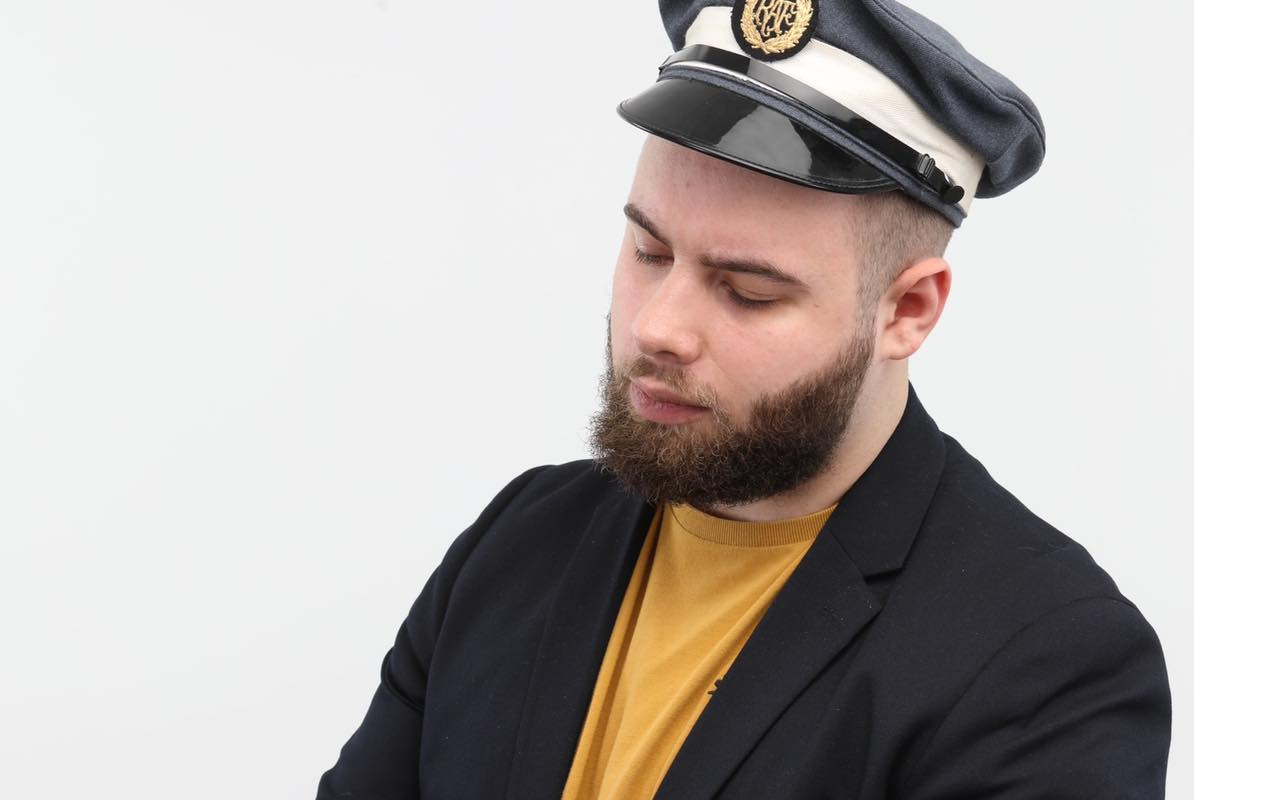
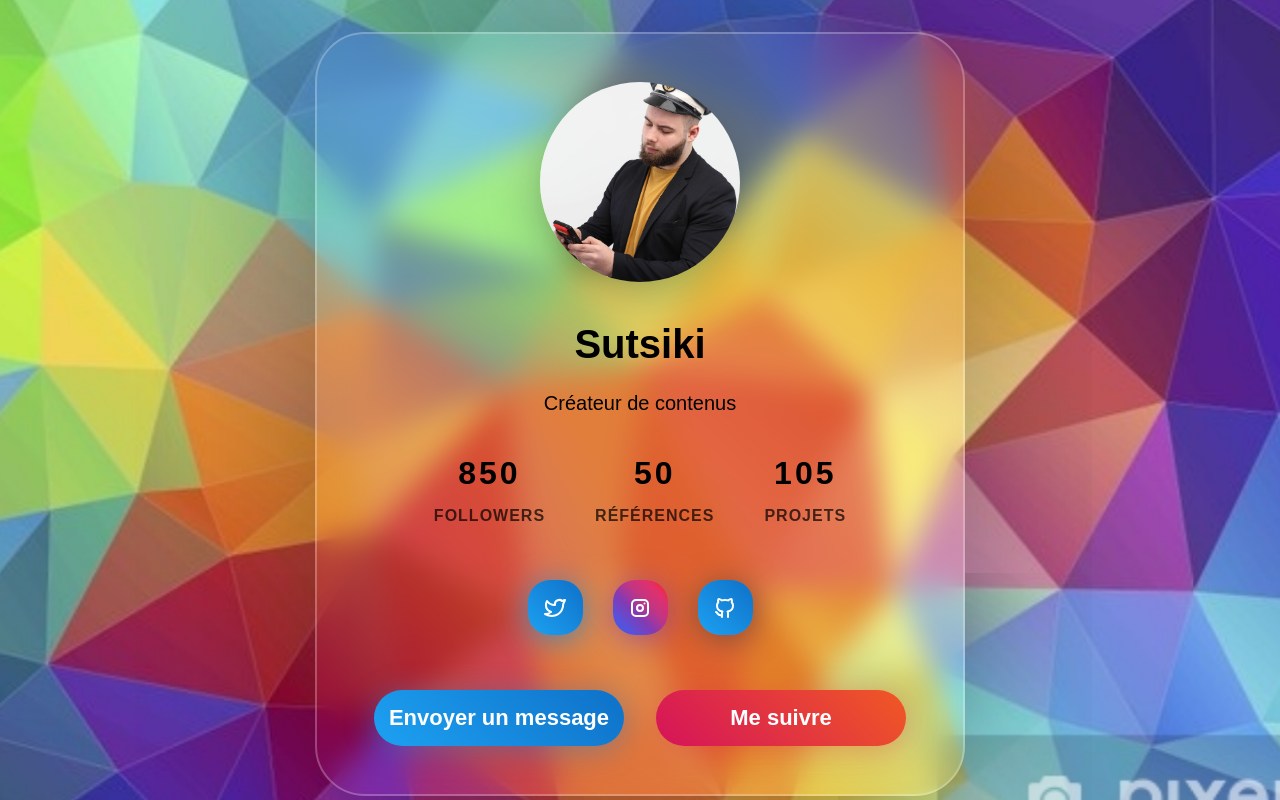
Before and after one commit to Sutsikii/First-page-server, a plain HTML site: page index.html in a window 1280 px wide. Shown: the top 800 px of the page. Drawn offline with Linux system fonts and the light colour scheme; a web font is replaced by a local one.

Commit message:
SCSS Compil + Images

```diff
--- /dev/null
+++ b/css/style.scss
@@ -0,0 +1,217 @@
+@import url('https://font.googleapis.com/css2?family=Poppins:wght@400;500;600;700&display=swap');
+
+
+body {
+    font: 18px "Poppins", sans-serif;
+    color: black;
+    min-height: 100vh;
+    padding: 2rem;
+    display: flex;
+    justify-content: center;
+    align-items: center;
+
+    &::before{
+        content: '';
+        position: fixed;
+        inset: 0;
+        z-index: -1;
+        pointer-events: none;
+        background: url("/papiers-peints-triangle-geometrique-triangle-multicolore-fond-d-39-ecran.jpg.jpg") no-repeat center;
+        background-size: cover;
+        animation: backgroundZoomAnimate 20s forwards;
+    }
+
+}
+
+@keyframes backgroundZoomAnimate{
+    from {
+        transform: scale(1);
+    }
+    to {
+        transform: scale(1.3);
+    }
+}
+
+.profile-card{
+    box-shadow: 0 18px 200px -60px black;
+    border-radius: 50px;
+    width: 650px;
+    position: relative;
+    backdrop-filter: blur(15px);
+    border: 2px solid #ffffff40;
+    padding: 3rem 5rem;
+    display: flex;
+    flex-direction: column;
+    gap: 40px;
+
+    @media screen and (max-width: 768px){
+        width: auto;
+    }
+
+    &_img img{
+        margin: auto;
+        width: 200px;
+        height: 200px;
+        display: block;
+        border-radius: 50%;
+        object-fit: cover;
+        box-shadow: 0 10px 60px -10px rgba(13, 28, 39, .5);
+    }
+
+
+    &_desc{
+        text-align: center;
+        display: flex;
+        flex-direction: column;
+        gap: 25px;
+
+        h1{
+            font-size: 2.5rem;
+            font-weight: bold;
+
+            & + div{
+                font-size: 20px;
+            }
+        }
+    }
+
+    &_info{
+        display: flex;
+        justify-content: center;
+        gap: 50px;
+
+        @media screen and (max-width: 576px) {
+            gap: 30px
+        }
+
+        & > div {
+            text-transform: uppercase;
+            font-weight: bold;
+            letter-spacing: 1px;
+            text-align: center;
+
+            & > *:first-child{
+                font-weight: bold;
+                letter-spacing: 3px;
+                font-size: 2rem;
+                margin-bottom: 15px;
+            }
+
+            & > *:last-child{
+                font-size: 16px;
+                opacity: .7;
+            }
+        }
+    }
+
+    &_social{
+        display: flex;
+        justify-content: center;
+        align-items: center;
+        flex-wrap: wrap;
+
+        a{
+            display: inline-flex;
+            width: 55px;
+            height: 55px;
+            margin: 15px;
+            border-radius: 40%;
+            align-items: center;
+            justify-content: center;
+            color:white;
+            position:relative;
+            flex-shrink: 0;
+            transition: all .2s;
+
+            @media screen and (max-width:768px){
+                width: 50px;
+                height: 50px;
+                margin:10px;
+            }
+
+            @media screen and (min-width:768){
+                &:hover{
+                    transform: scale(1.2) translateY(-5px);
+                }
+            }
+
+            &.twitter{
+                background: linear-gradient(45deg, #1da1f2, #0e71c8);
+                box-shadow: 0 4px 30px rgba(19, 127, 212, 0.7);
+            }
+
+            &.instagram{
+                background: linear-gradient(45deg, #405de6,
+                #5851db,
+                #833ab4,
+                #c13584,
+                #e1306c,
+                #fd1d1d);
+                box-shadow: 0 4px 30px rgba(120, 64, 190, 0.6);
+            }
+
+            &.github{
+                background: linear-gradient(45deg, #1da1f2, #0e71c8);
+                box-shadow: 0 4px 30px rgba(63, 65, 67, 0.6);
+            }
+        }
+    }
+
+    &_actions{
+        display: flex;
+        align-items: center;
+        justify-content: center;
+        gap: 2rem;
+
+        @media screen and (max-width:576px){
+            flex-direction: column;
+            gap: 1.5rem;
+        }
+
+        &>button{
+            font-weight: bold;
+            font-size: 22px;
+            padding: 15px 0;
+            text-align: center;
+            min-width: 250px;
+            border-radius: 50px;
+            color: white;
+            cursor: pointer;
+            transition: all .2s;
+
+            @media screen and (max-width:768px){
+                min-width: 170px;
+            }
+
+            @media screen and (max-width:576px){
+                min-width: inherit;
+                width: 100%;
+                max-width: 350px;
+            }
+
+            @media screen and (min-width:576px){
+                &:hover{
+                    transform: translateY(-5px);
+                }
+            }
+
+            &.blue{
+                background: linear-gradient(45deg, #1da1f2, #0e71c8);
+                box-shadow: 0 4px 30px rgba(19, 127, 212, 0.4);
+
+                &:hover{
+                    box-shadow: 0 7px 30px rgba(19, 127, 212, 0.75);
+                }
+            }
+
+            &.orange{
+                background: linear-gradient(45deg, #d5135a, #f05924);
+                box-shadow: 0 4px 30px rgba(223, 45, 70, 0.35);
+
+                &:hover{
+                    box-shadow: 0 7px 30px rgba(223, 45, 70, 0.75);
+                }
+            }
+        }
+    }
+}
--- a/index.html
+++ b/index.html
@@ -10,11 +10,11 @@
 </head>
 <body>
     <div class="profile-card">
-        <figure class="profile-card_img"">
+        <figure class="profile-card_img">
             <img src="nico-profil-card.jpg" alt="">
         </figure>
 
-        <div class="profil-card_desc">
+        <div class="profile-card_desc">
             <h1>Sutsiki</h1>
             <div>Créateur de contenus</div>
         </div>
@@ -36,15 +36,17 @@
                 <div>Projets</div>
             </div>
 
+        </div>
+
         <div class="profile-card_social">
-                <a href="#">
+            <a href="#" class="twitter">
                 <svg xmlns="http://www.w3.org/2000/svg" class="icon icon-tabler icon-tabler-brand-twitter" width="24" height="24" viewBox="0 0 24 24" stroke-width="2" stroke="currentColor" fill="none" stroke-linecap="round" stroke-linejoin="round">
                     <path stroke="none" d="M0 0h24v24H0z" fill="none"></path>
                     <path d="M22 4.01c-1 .49 -1.98 .689 -3 .99c-1.121 -1.265 -2.783 -1.335 -4.38 -.737s-2.643 2.06 -2.62 3.737v1c-3.245 .083 -6.135 -1.395 -8 -4c0 0 -4.182 7.433 4 11c-1.872 1.247 -3.739 2.088 -6 2c3.308 1.803 6.913 2.423 10.034 1.517c3.58 -1.04 6.522 -3.723 7.651 -7.742a13.84 13.84 0 0 0 .497 -3.753c-.002 -.249 1.51 -2.772 1.818 -4.013z"></path>
                     </svg>
             </a>
 
-                <a href="#">
+            <a href="#" class="instagram">
                 <svg xmlns="http://www.w3.org/2000/svg" class="icon icon-tabler icon-tabler-brand-instagram" width="24" height="24" viewBox="0 0 24 24" stroke-width="2" stroke="currentColor" fill="none" stroke-linecap="round" stroke-linejoin="round">
                     <path stroke="none" d="M0 0h24v24H0z" fill="none"></path>
                     <rect x="4" y="4" width="16" height="16" rx="4"></rect>
@@ -53,7 +55,7 @@
                     </svg>
             </a>
 
-                <a href="#">
+            <a href="#" class="github">
                 <svg xmlns="http://www.w3.org/2000/svg" class="icon icon-tabler icon-tabler-brand-github" width="24" height="24" viewBox="0 0 24 24" stroke-width="2" stroke="currentColor" fill="none" stroke-linecap="round" stroke-linejoin="round">
                     <path stroke="none" d="M0 0h24v24H0z" fill="none"></path>
                     <path d="M9 19c-4.3 1.4 -4.3 -2.5 -6 -3m12 5v-3.5c0 -1 .1 -1.4 -.5 -2c2.8 -.3 5.5 -1.4 5.5 -6a4.6 4.6 0 0 0 -1.3 -3.2a4.2 4.2 0 0 0 -.1 -3.2s-1.1 -.3 -3.5 1.3a12.3 12.3 0 0 0 -6.2 0c-2.4 -1.6 -3.5 -1.3 -3.5 -1.3a4.2 4.2 0 0 0 -.1 3.2a4.6 4.6 0 0 0 -1.3 3.2c0 4.6 2.7 5.7 5.5 6c-.6 .6 -.6 1.2 -.5 2v3.5"></path>
@@ -66,7 +68,7 @@
             <button class="orange">Me suivre</button>
         </div>
 
-        </div>
+
     </div>
 </body>
 </html>
```
Also changed, not shown: css/style.css, papiers-peints-triangle-geometrique-triangle-multicolore-fond-d-39-ecran.jpg.jpg (added), 1 other file. Lines whose indentation alone changed are shown as unchanged.
